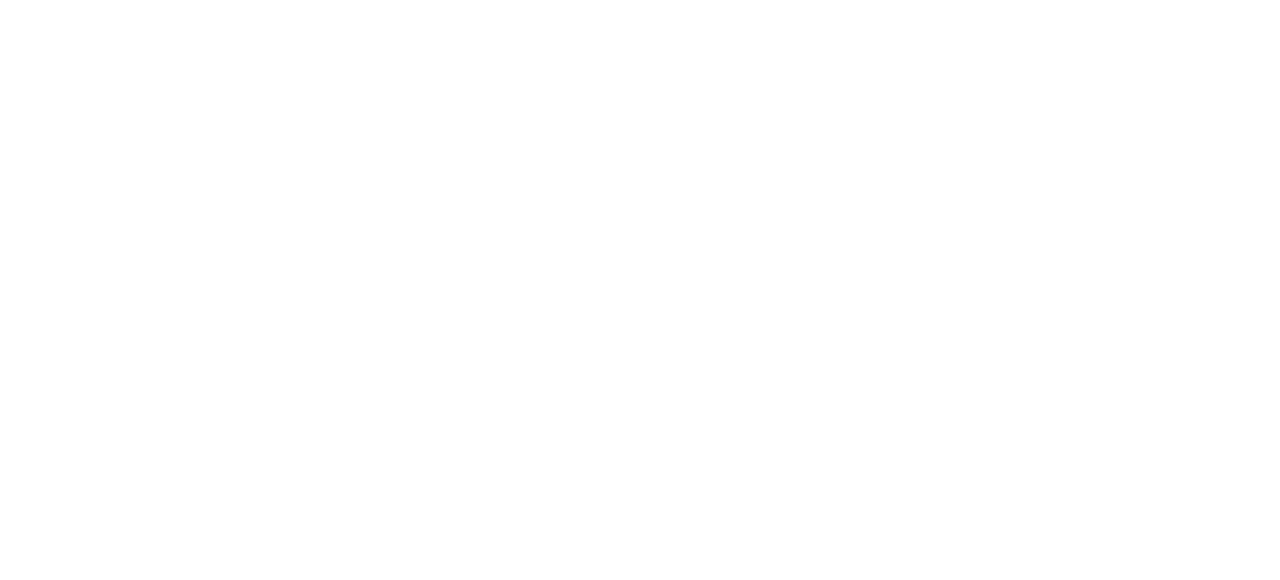
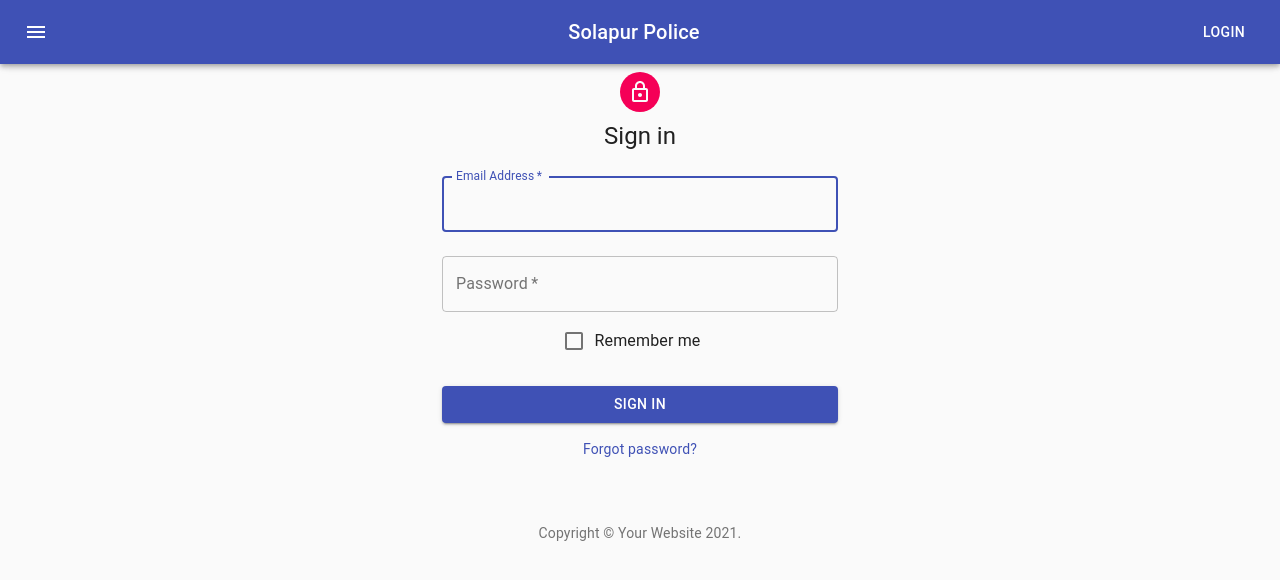
Before and after one commit to omkargaikwad23/solapur-police-transfer, a React (Create React App) app: page /login in a window 1280 px wide. Shown: the top 580 px of the page. Built offline with nearby package versions, Linux system fonts and the light colour scheme.

Commit message:
login part added

```diff
--- a/src/App.js
+++ b/src/App.js
@@ -6,13 +6,14 @@
 import StationReportHtml from './Pages/StationReport/StationReportHtml'
 import Navigation from './components/Navigation/Navigation'
 import { BrowserRouter as Router, Route, Switch } from 'react-router-dom'
-
-
+import Login from './Pages/Login/Login'
+import Menu from './components/Navigation/Menu'
 function App() {
   return (
     <Router>
       <div className="App">
-        {/* <Navigation /> */}
+        <Navigation />
+        {/* <Menu/> */}
         <Switch>
           <Route exact path="/">
             <Replaceable />
@@ -20,13 +21,17 @@
           <Route exact path="/pol">
             <PoliceStation />
           </Route>
+          <Route  exact path="/login">
+            <Login/>
+          </Route>
+
           <Route exact path="/report">
             <PoliceReport/>
           </Route>
+          {/* <Route exact path="/report2">
+            <StationReport/>
+          </Route> */}
           <Route exact path="/report2">
-            <StationReport/>
-          </Route>
-          <Route exact path="/htmlReport">
             <StationReportHtml/>
           </Route>
         </Switch>
--- /dev/null
+++ b/src/Pages/Login/Login.js
@@ -0,0 +1,117 @@
+import React from 'react';
+import Avatar from '@material-ui/core/Avatar';
+import Button from '@material-ui/core/Button';
+import CssBaseline from '@material-ui/core/CssBaseline';
+import TextField from '@material-ui/core/TextField';
+import FormControlLabel from '@material-ui/core/FormControlLabel';
+import Checkbox from '@material-ui/core/Checkbox';
+import Link from '@material-ui/core/Link';
+import Grid from '@material-ui/core/Grid';
+import Box from '@material-ui/core/Box';
+import LockOutlinedIcon from '@material-ui/icons/LockOutlined';
+import Typography from '@material-ui/core/Typography';
+import { makeStyles } from '@material-ui/core/styles';
+import Container from '@material-ui/core/Container';
+
+function Copyright() {
+  return (
+    <Typography variant="body2" color="textSecondary" align="center">
+      {'Copyright © '}
+      <Link color="inherit" href="https://material-ui.com/">
+        Your Website
+      </Link>{' '}
+      {new Date().getFullYear()}
+      {'.'}
+    </Typography>
+  );
+}
+
+const useStyles = makeStyles((theme) => ({
+  paper: {
+    marginTop: theme.spacing(8),
+    display: 'flex',
+    flexDirection: 'column',
+    alignItems: 'center',
+  },
+  avatar: {
+    margin: theme.spacing(1),
+    backgroundColor: theme.palette.secondary.main,
+  },
+  form: {
+    width: '100%', // Fix IE 11 issue.
+    marginTop: theme.spacing(1),
+  },
+  submit: {
+    margin: theme.spacing(3, 0, 2),
+  },
+}));
+
+export default function SignIn() {
+  const classes = useStyles();
+
+  return (
+    <Container component="main" maxWidth="xs">
+      <CssBaseline />
+      <div className={classes.paper}>
+        <Avatar className={classes.avatar}>
+          <LockOutlinedIcon />
+        </Avatar>
+        <Typography component="h1" variant="h5">
+          Sign in
+        </Typography>
+        <form className={classes.form} noValidate>
+          <TextField
+            variant="outlined"
+            margin="normal"
+            required
+            fullWidth
+            id="email"
+            label="Email Address"
+            name="email"
+            autoComplete="email"
+            autoFocus
+          />
+          <TextField
+            variant="outlined"
+            margin="normal"
+            required
+            fullWidth
+            name="password"
+            label="Password"
+            type="password"
+            id="password"
+            autoComplete="current-password"
+          />
+          <FormControlLabel
+            control={<Checkbox value="remember" color="primary" />}
+            label="Remember me"
+          />
+          <Button
+            type="submit"
+            fullWidth
+            variant="contained"
+            color="primary"
+            className={classes.submit}
+          >
+            Sign In
+          </Button>
+          <Grid container>
+            <Grid item xs>
+              <Link href="#" variant="body2">
+                Forgot password?
+              </Link>
+            </Grid>
+            {/* <Grid item>
+              <Link href="#" variant="body2">
+                {"Don't have an account? Sign Up"}
+              </Link>
+            </Grid> */}
+          </Grid>
+        </form>
+      </div>
+      <Box mt={8}>
+        <Copyright />
+      </Box>
+    </Container>
+  );
+}
--- /dev/null
+++ b/src/components/Navigation/Menu.js
@@ -0,0 +1,93 @@
+import React from 'react';
+import { withStyles } from '@material-ui/core/styles';
+import Button from '@material-ui/core/Button';
+import Menu from '@material-ui/core/Menu';
+import MenuItem from '@material-ui/core/MenuItem';
+import ListItemIcon from '@material-ui/core/ListItemIcon';
+import ListItemText from '@material-ui/core/ListItemText';
+import InboxIcon from '@material-ui/icons/MoveToInbox';
+import DraftsIcon from '@material-ui/icons/Drafts';
+import SendIcon from '@material-ui/icons/Send';
+
+const StyledMenu = withStyles({
+  paper: {
+    border: '1px solid #d3d4d5',
+  },
+})((props) => (
+  <Menu
+    elevation={0}
+    getContentAnchorEl={null}
+    anchorOrigin={{
+      vertical: 'bottom',
+      horizontal: 'center',
+    }}
+    transformOrigin={{
+      vertical: 'top',
+      horizontal: 'center',
+    }}
+    {...props}
+  />
+));
+
+const StyledMenuItem = withStyles((theme) => ({
+  root: {
+    '&:focus': {
+      backgroundColor: theme.palette.primary.main,
+      '& .MuiListItemIcon-root, & .MuiListItemText-primary': {
+        color: theme.palette.common.white,
+      },
+    },
+  },
+}))(MenuItem);
+
+export default function CustomizedMenus() {
+  const [anchorEl, setAnchorEl] = React.useState(null);
+
+  const handleClick = (event) => {
+    setAnchorEl(event.currentTarget);
+  };
+
+  const handleClose = () => {
+    setAnchorEl(null);
+  };
+
+  return (
+    <div>
+      <Button
+        aria-controls="customized-menu"
+        aria-haspopup="true"
+        variant="contained"
+        color="primary"
+        onClick={handleClick}
+      >
+        Open Menu
+      </Button>
+      <StyledMenu
+        id="customized-menu"
+        anchorEl={anchorEl}
+        keepMounted
+        open={Boolean(anchorEl)}
+        onClose={handleClose}
+      >
+        <StyledMenuItem>
+          <ListItemIcon>
+            <SendIcon fontSize="small" />
+          </ListItemIcon>
+          <ListItemText primary="Sent mail" />
+        </StyledMenuItem>
+        <StyledMenuItem>
+          <ListItemIcon>
+            <DraftsIcon fontSize="small" />
+          </ListItemIcon>
+          <ListItemText primary="Drafts" />
+        </StyledMenuItem>
+        <StyledMenuItem>
+          <ListItemIcon>
+            <InboxIcon fontSize="small" />
+          </ListItemIcon>
+          <ListItemText primary="Inbox" />
+        </StyledMenuItem>
+      </StyledMenu>
+    </div>
+  );
+}
--- a/src/components/Navigation/Navigation.js
+++ b/src/components/Navigation/Navigation.js
@@ -11,6 +11,7 @@
 const useStyles = makeStyles((theme) => ({
     root: {
       flexGrow: 1,
+      marginBottom: 64,
     },
     menuButton: {
       marginRight: theme.spacing(2),
@@ -26,12 +27,12 @@
     return (
       <div className={classes.root}>
         <AppBar position="fixed">
-          <Toolbar>
+          <Toolbar mb={8}>
             <IconButton edge="start" className={classes.menuButton} color="inherit" aria-label="menu">
               <MenuIcon />
             </IconButton>
             <Typography variant="h6" className={classes.title}>
-              News
+              Solapur Police
             </Typography>
             <Button color="inherit">Login</Button>
           </Toolbar>
```
